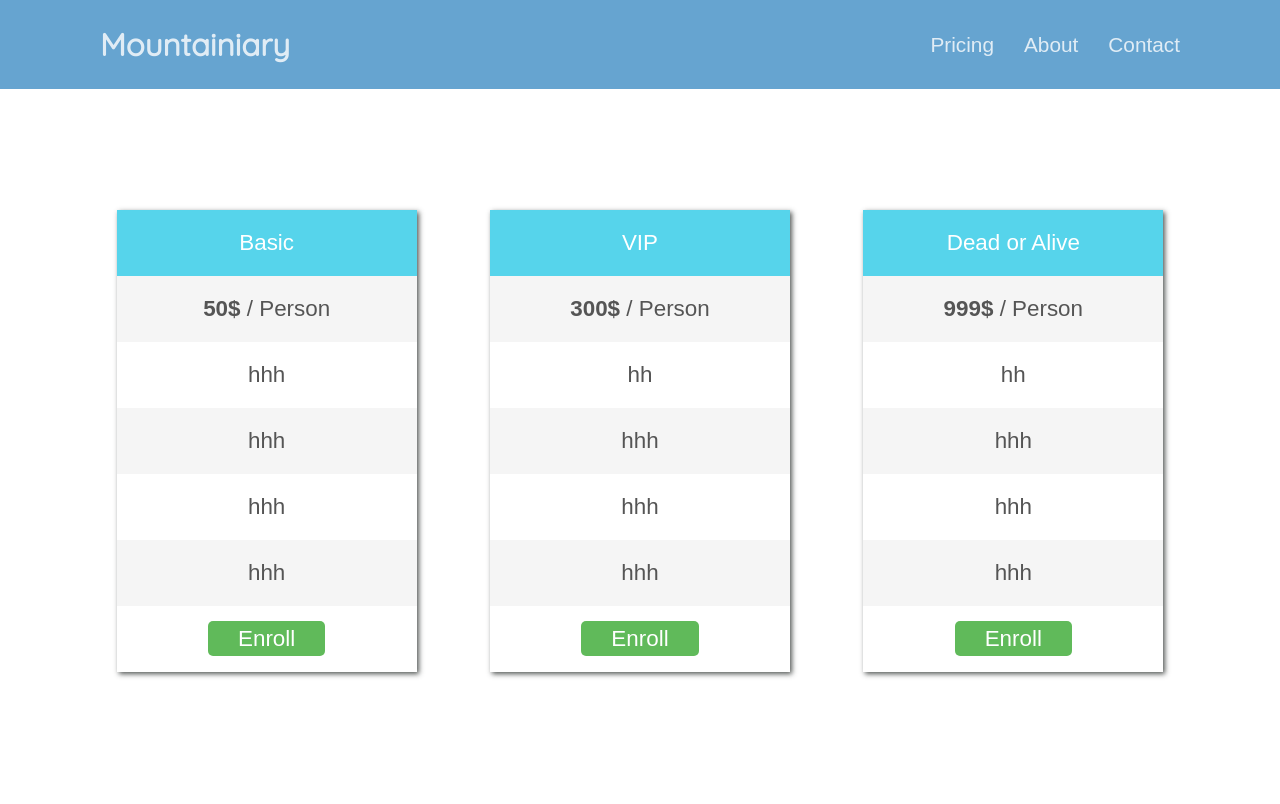
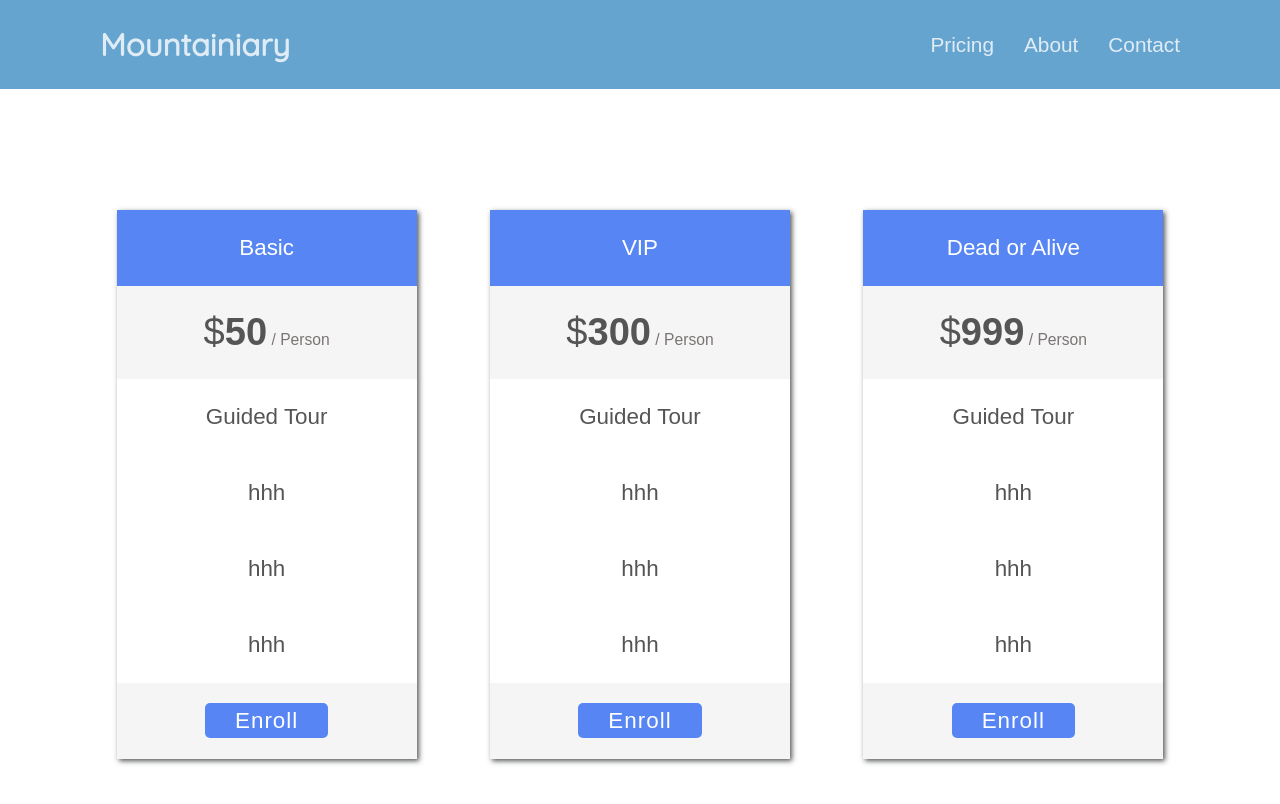
Before and after one commit to Hichem-Chabou/Mountainiary, a plain HTML site: page pricing.html in a window 1280 px wide. Drawn offline with Linux system fonts and the light colour scheme.

Commit message:
Changed background-color of price-box
Changed background-color of price-box
Added a scale up on hover
Changed font-size of the price
Slightly increased letter-spacing of the enroll button

```diff
--- a/pricing.html
+++ b/pricing.html
@@ -26,8 +26,8 @@
 	<section class="pricing-table">
 		<ul class="price-box">
 			<li class="price-title">Basic</li>
-			<li class="price"><strong>50$</strong> / Person</li>
-			<li>hhh</li>
+			<li><span class="price">$<strong>50</strong></span><span class="person"> / Person</span></li>
+			<li>Guided Tour</li>
 			<li>hhh</li>
 			<li>hhh</li>
 			<li>hhh</li>
@@ -35,8 +35,8 @@
 		</ul>
 		<ul class="price-box">
 			<li class="price-title ">VIP</li>
-			<li class="price"><strong>300$</strong> / Person</li>
-			<li>hh</li>
+			<li><span class="price">$<strong>300</strong></span><span class="person"> / Person</span></li>
+			<li>Guided Tour</li>
 			<li>hhh</li>
 			<li>hhh</li>
 			<li>hhh</li>
@@ -44,8 +44,8 @@
 		</ul>
 		<ul class="price-box">
 			<li class="price-title">Dead or Alive</li>
-			<li class="price"><strong>999$</strong> / Person</li>
-			<li>hh</li>
+			<li><span class="price">$<strong>999</strong></span><span class="person"> / Person</span></li>
+			<li>Guided Tour</li>
 			<li>hhh</li>
 			<li>hhh</li>
 			<li>hhh</li>
--- a/style.css
+++ b/style.css
@@ -455,7 +455,7 @@ footer ul li {
 	width: 100%;
 }
 
-.pricing-table ul li:nth-child(even):not(.price-title) {
+.pricing-table ul li:nth-child(2) {
 	background-color: #f5f5f5;
 
 }
@@ -465,23 +465,51 @@ footer ul li {
 	box-shadow: 2px 2px 5px 0 rgba(64, 69, 66, 0.9);
 	margin-top: 50px;
 	width: 300px;
+	-webkit-transition: 200ms;
+	transition: 200ms;
 }
 
-
+.price-box:hover {
+	-webkit-transform: scale(1.07);
+	transform: scale(1.07);
+}
 
 .price-box li {
-	padding: 20px 80px;
+	padding: 25px 70px;
 }
 
 .price-title {
-	background-color: #56d4eb;
+	background-color: #5786f4;
 	color: #fff;
+}
+
+.price {
+	font-size: 1.7em;
+}
+
+.person {
+	color: #7b7474;
+	font-size: 0.7em;
+}
+
+.price-btn {
+	background-color: #f5f5f5;
 }
 
 .button {
 	cursor: pointer;
 	padding: 5px 30px;
 	border-radius: 5px;
-	background-color: #39a931;
+	background-color: #5786f4; /*39a931*/
 	color: #fff;
+	letter-spacing: 1px;
+	opacity: 1;
 }
+
+
+@media screen and (max-width: 480px) {
+	.price-box:hover {
+		-webkit-transform: none;
+		transform: none;
+}
+}
```
